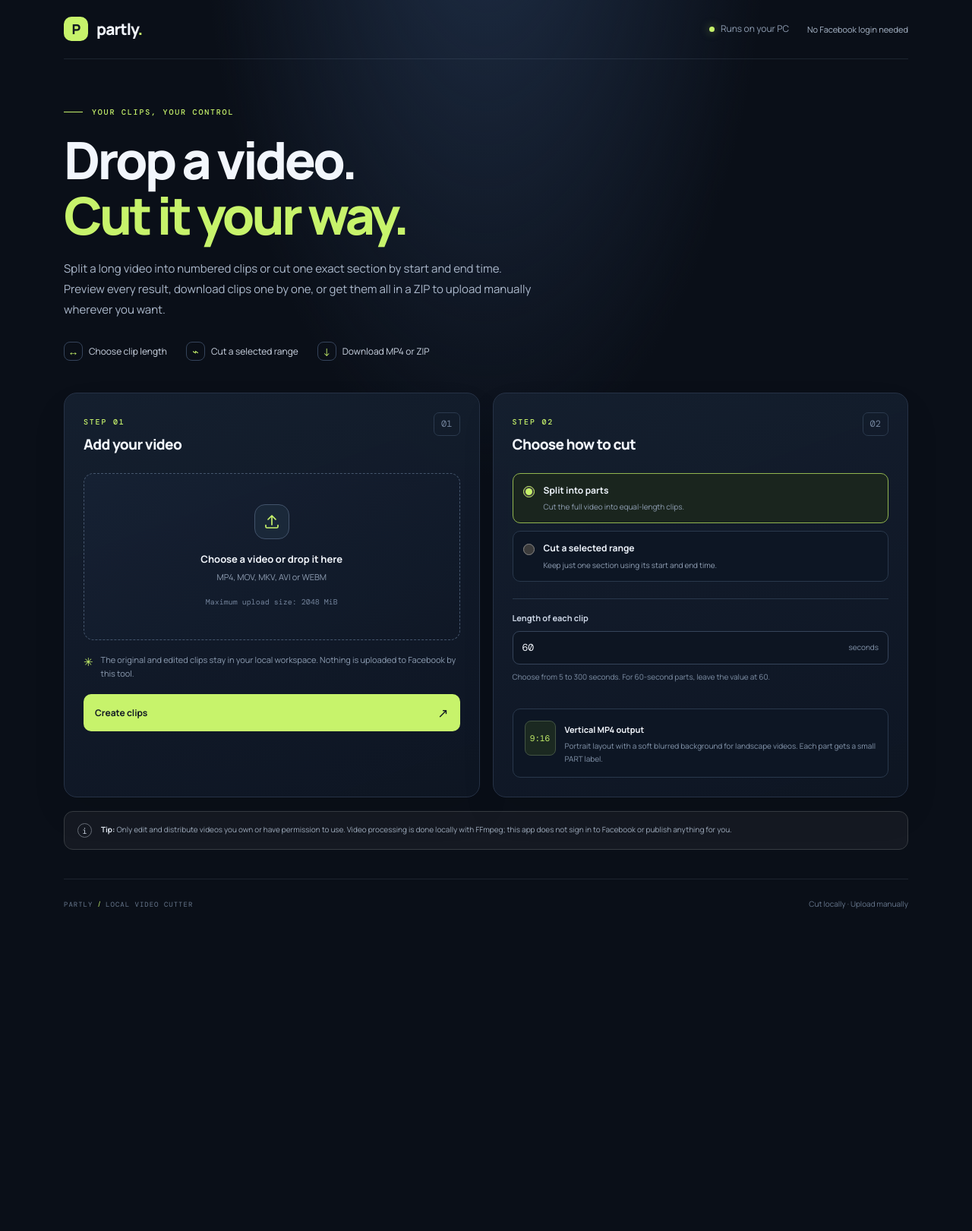
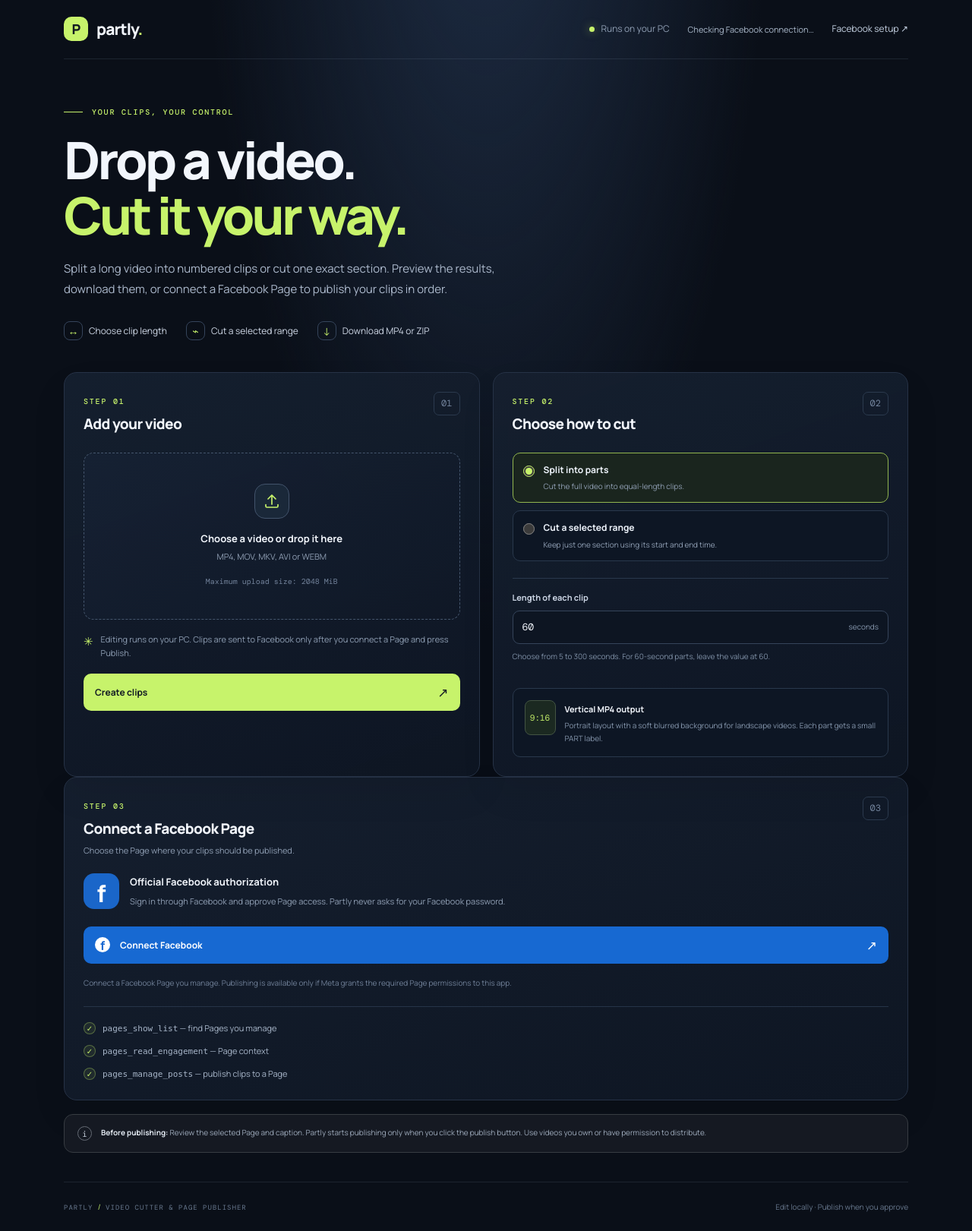
Before and after one commit to adii87s/Facebook-Video-Splitter, a FastAPI app: page / in a window 1280 px wide. Shown: the whole page at 76% size. Before the commit the page ends 1197 px from the top, so only its background shows below. Run offline with FastAPI, Linux system fonts and the light colour scheme; data that the repository does not hold is empty; some libraries are stand-ins or nearby versions.

Commit message:
Connect Facebook Page publishing controls in the home page

```diff
--- a/app/templates/index.html
+++ b/app/templates/index.html
@@ -11,7 +11,7 @@
   <div class="app-shell">
     <header class="topbar">
       <a class="brand" href="/" aria-label="Partly home"><span class="brand-mark">P</span><span>partly<span class="brand-dot">.</span></span></a>
-      <div class="topbar-right"><span class="local-indicator"><i></i> Runs on your PC</span><span class="local-only-label">No Facebook login needed</span></div>
+      <div class="topbar-right"><span class="local-indicator"><i></i> Runs on your PC</span><span class="local-only-label" id="facebookHeaderState">Checking Facebook connection…</span><a class="text-link" href="/setup">Facebook setup ↗</a></div>
     </header>
 
     {% if notice %}<div class="notice" id="serverNotice">{{ notice }}</div>{% endif %}
@@ -20,7 +20,7 @@
       <section class="hero">
         <div class="eyebrow"><span class="eyebrow-line"></span> YOUR CLIPS, YOUR CONTROL</div>
         <h1>Drop a video.<br><span>Cut it your way.</span></h1>
-        <p class="hero-copy">Split a long video into numbered clips or cut one exact section by start and end time. Preview every result, download clips one by one, or get them all in a ZIP to upload manually wherever you want.</p>
+        <p class="hero-copy">Split a long video into numbered clips or cut one exact section. Preview the results, download them, or connect a Facebook Page to publish your clips in order.</p>
         <div class="feature-row">
           <div><span class="feature-icon">↔</span><span>Choose clip length</span></div>
           <div><span class="feature-icon">⌁</span><span>Cut a selected range</span></div>
@@ -43,7 +43,7 @@
               <div class="source-preview-heading"><span>Original video</span><span id="sourceDurationLabel">Duration —</span></div>
               <video id="sourcePreview" controls preload="metadata"></video>
             </div>
-            <div class="processing-note"><span class="note-lock">✳</span><span>The original and edited clips stay in your local workspace. Nothing is uploaded to Facebook by this tool.</span></div>
+            <div class="processing-note"><span class="note-lock">✳</span><span>Editing runs on your PC. Clips are sent to Facebook only after you connect a Page and press Publish.</span></div>
             <button class="button button-primary full-width" type="submit" id="processButton"><span>Create clips</span><span class="button-arrow">↗</span></button>
           </form>
         </div>
@@ -81,22 +81,71 @@
         </div>
       </section>
 
+      <section class="panel facebook-panel" id="facebookPanel">
+        <div class="panel-head"><div><span class="step-kicker">STEP 03</span><h2>Connect a Facebook Page</h2><p class="panel-subtitle">Choose the Page where your clips should be published.</p></div><span class="step-index">03</span></div>
+        <div class="fb-intro">
+          <div class="fb-logo" aria-hidden="true">f</div>
+          <div><strong>Official Facebook authorization</strong><p>Sign in through Facebook and approve Page access. Partly never asks for your Facebook password.</p></div>
+        </div>
+        <div class="setup-alert hidden" id="facebookSetupPrompt">
+          <b>One-time setup required.</b> Add your Meta App ID and App Secret to the local <code>.env</code> file, then restart Partly.
+          <p><a class="text-link" href="/setup">Open the Facebook setup guide ↗</a></p>
+        </div>
+        <div id="facebookDisconnected">
+          <a class="button button-facebook full-width" id="connectFacebookButton" href="/auth/facebook/login"><span class="fb-button-mark">f</span><span>Connect Facebook</span><span class="button-arrow">↗</span></a>
+          <p class="api-footnote">Connect a Facebook Page you manage. Publishing is available only if Meta grants the required Page permissions to this app.</p>
+        </div>
+        <div class="hidden" id="facebookConnected">
+          <div class="page-select-wrap">
+            <label for="facebookPageSelect">Publishing destination</label>
+            <select id="facebookPageSelect" aria-label="Facebook Page"><option value="">Choose a Facebook Page…</option></select>
+            <div class="fb-connected-actions">
+              <button class="button button-primary" id="selectFacebookPage" type="button" disabled>Use this Page</button>
+              <button class="button" id="refreshFacebookStatus" type="button">Refresh Pages</button>
+            </div>
+          </div>
+          <div class="connected-caption"><span class="connected-dot"></span><span id="facebookConnectedCaption">Connect a Page to enable publishing.</span></div>
+        </div>
+        <div class="permission-list">
+          <div><span class="check-dot">✓</span><span><code>pages_show_list</code> — find Pages you manage</span></div>
+          <div><span class="check-dot">✓</span><span><code>pages_read_engagement</code> — Page context</span></div>
+          <div><span class="check-dot">✓</span><span><code>pages_manage_posts</code> — publish clips to a Page</span></div>
+        </div>
+      </section>
+
       <section class="panel results-panel hidden" id="resultsPanel">
         <div class="panel-head results-head">
-          <div><span class="step-kicker">STEP 03</span><h2>Your clips are ready</h2><p class="panel-subtitle" id="resultSubtitle">Preview, then download your clips.</p></div>
+          <div><span class="step-kicker">STEP 04</span><h2>Your clips are ready</h2><p class="panel-subtitle" id="resultSubtitle">Preview, then download your clips.</p></div>
           <span class="clip-count" id="clipCount">0 clips</span>
         </div>
         <div class="clip-grid" id="clipGrid"></div>
+        <div class="publish-tools">
+          <div class="caption-field">
+            <label for="captionTemplate">Caption for each Reel</label>
+            <input id="captionTemplate" type="text" maxlength="500" value="Part {part} of {total}" autocomplete="off">
+            <small>Use <code>{part}</code> and <code>{total}</code> to include the part number and total count.</small>
+          </div>
+          <div class="publish-action">
+            <button class="button button-facebook" id="publishAll" type="button" disabled><span class="fb-button-mark">f</span><span>Publish all clips in order</span><span class="button-arrow">↗</span></button>
+            <p class="publish-hint" id="publishHint">Connect a Facebook Page and create clips before publishing.</p>
+          </div>
+        </div>
+        <div class="workflow-progress hidden" id="publishProgress">
+          <div class="progress-copy"><span id="publishStatusLabel">Waiting to publish…</span><strong id="publishPercent">0%</strong></div>
+          <div class="progress-track"><span id="publishBar"></span></div>
+          <p id="publishSubtext">Partly will publish the clips in order and stop if a part fails.</p>
+          <div class="publish-log" id="publishLog"></div>
+        </div>
         <div class="download-all-row">
-          <div><strong>Ready to upload manually?</strong><p>Download one clip at a time or save everything in a single ZIP.</p></div>
-          <a class="button button-primary" href="#" id="downloadAll" aria-disabled="true"><span>Download all clips (ZIP)</span><span class="button-arrow">↓</span></a>
+          <div><strong>Prefer manual upload?</strong><p>Download an individual MP4 or all clips in one ZIP.</p></div>
+          <a class="button" href="#" id="downloadAll" aria-disabled="true"><span>Download all clips (ZIP)</span><span class="button-arrow">↓</span></a>
         </div>
       </section>
 
-      <section class="disclaimer"><span class="disclaimer-mark">i</span><p><strong>Tip:</strong> Only edit and distribute videos you own or have permission to use. Video processing is done locally with FFmpeg; this app does not sign in to Facebook or publish anything for you.</p></section>
+      <section class="disclaimer"><span class="disclaimer-mark">i</span><p><strong>Before publishing:</strong> Review the selected Page and caption. Partly starts publishing only when you click the publish button. Use videos you own or have permission to distribute.</p></section>
     </main>
 
-    <footer><span>PARTLY <span class="brand-dot">/</span> LOCAL VIDEO CUTTER</span><span>Cut locally · Upload manually</span></footer>
+    <footer><span>PARTLY <span class="brand-dot">/</span> VIDEO CUTTER & PAGE PUBLISHER</span><span>Edit locally · Publish when you approve</span></footer>
   </div>
   <div class="toast" id="toast" role="status" aria-live="polite"></div>
   <script src="/static/app.js" defer></script>
```
